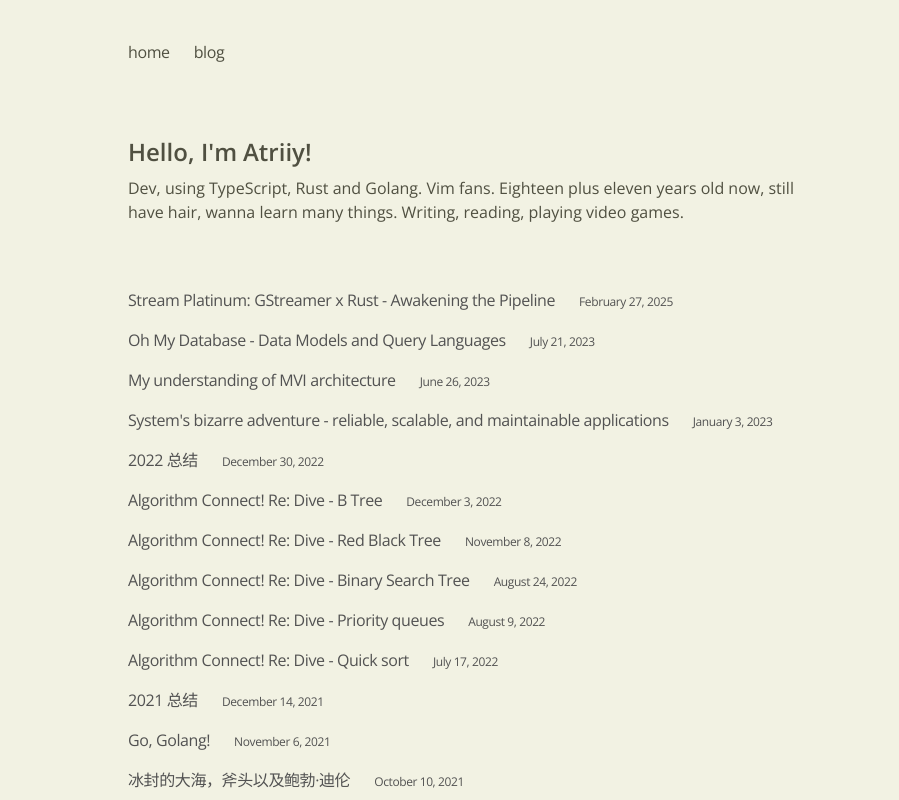
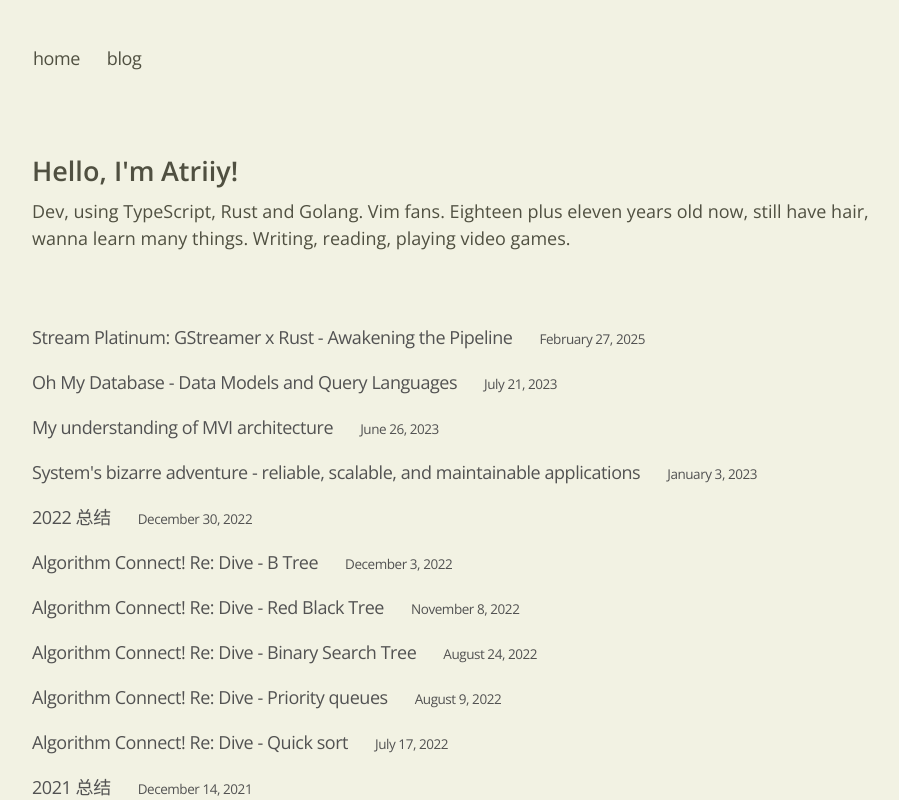
Before and after one commit to ShroXd/atriiy.dev, a Next.js app: page / in a window 1280 px wide. Shown: the top 800 px of the page, without its empty margins (176-1075 px from the left). Built offline with nearby package versions, Linux system fonts and the light colour scheme.

Commit message:
feat: adjust fontsize and font family

```diff
--- a/app/global.css
+++ b/app/global.css
@@ -28,6 +28,7 @@ html {
   min-width: 360px;
   scroll-behavior: smooth;
   font-family: var(--font-open-sans), sans-serif;
+  font-size: 18px;
 }
 
 .prose .anchor {
@@ -58,11 +59,13 @@ html {
 }
 
 .prose pre {
-  @apply overflow-x-auto rounded-lg border-2 border-[#d0d0c0] bg-[#f2f2e3] py-2 px-3 text-sm;
+  @apply overflow-x-auto rounded-lg border-2 border-[#d0d0c0] bg-[#f2f2e3] py-2 px-3;
+  font-size: 0.9rem;
 }
 
 .prose code {
   @apply rounded-lg py-0.5 px-1;
+  font-size: 0.9rem;
 }
 
 .prose pre code {
@@ -81,8 +84,9 @@ html {
 }
 
 .prose {
-  @apply text-[rgb(80,80,65)];
+  @apply text-[rgb(80,80,65)] text-xl;
   font-family: var(--font-spectral), serif;
+  font-size: 21px;
 }
 
 .prose h1,
@@ -93,6 +97,18 @@ html {
 .prose h6 {
   @apply font-bold text-[rgb(80,80,65)];
   font-family: var(--font-montserrat), sans-serif;
+}
+
+.prose h1 {
+  font-size: 2.25rem;
+}
+
+.prose h2 {
+  font-size: 1.875rem;
+}
+
+.prose h3 {
+  font-size: 1.5rem;
 }
 
 .prose blockquote {
@@ -150,10 +166,10 @@ table {
 }
 
 .table-of-contents {
-  @apply text-sm;
+  @apply text-base;
 
   @apply min-[1247px]:fixed min-[1247px]:top-24 min-[1247px]:right-6;
-  @apply min-[1247px]:max-w-[250px];
+  @apply min-[1247px]:max-w-[280px];
   @apply min-[1247px]:block;
 }
 
--- a/app/layout.tsx
+++ b/app/layout.tsx
@@ -93,7 +93,7 @@ export default function RootLayout({
         openSans.variable
       )}
     >
-      <body className='mx-4 mt-8 max-w-2xl antialiased font-open-sans lg:mx-auto'>
+      <body className='mx-4 mt-8 max-w-3xl antialiased font-open-sans lg:mx-auto'>
         <main className='mt-6 flex min-w-0 flex-auto flex-col px-2 md:px-0'>
           <Navbar />
           {children}
```
